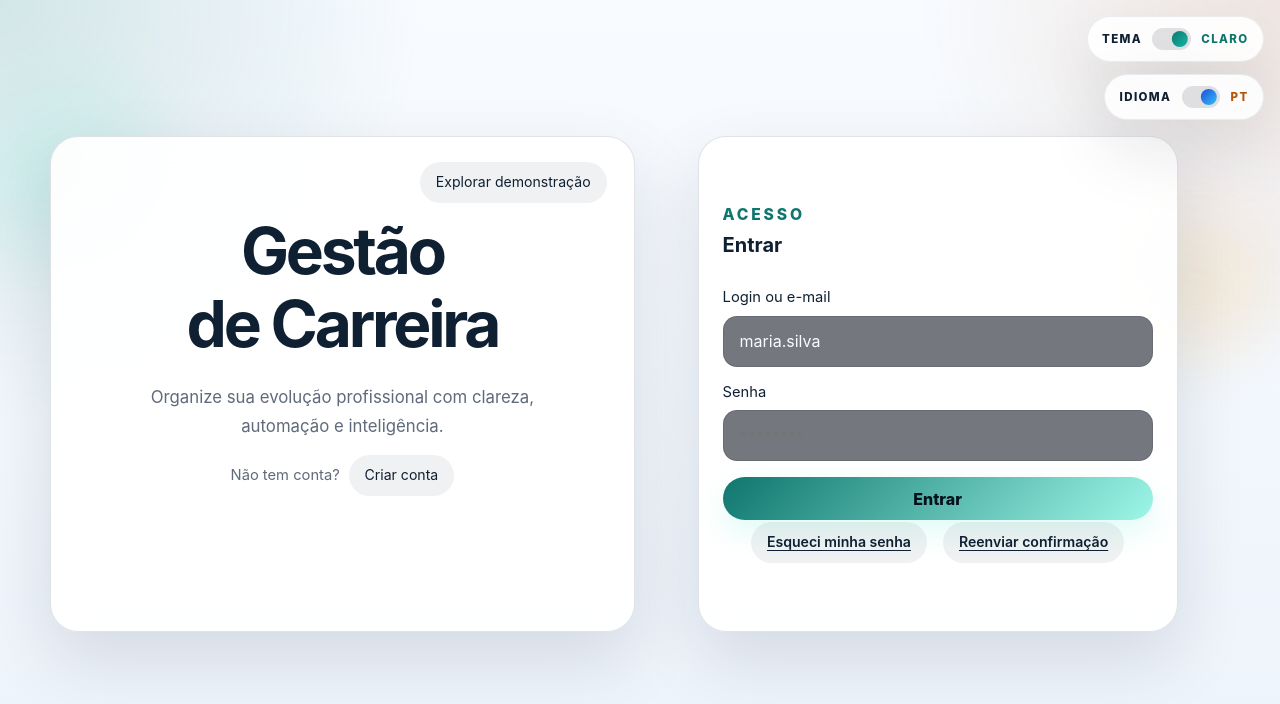
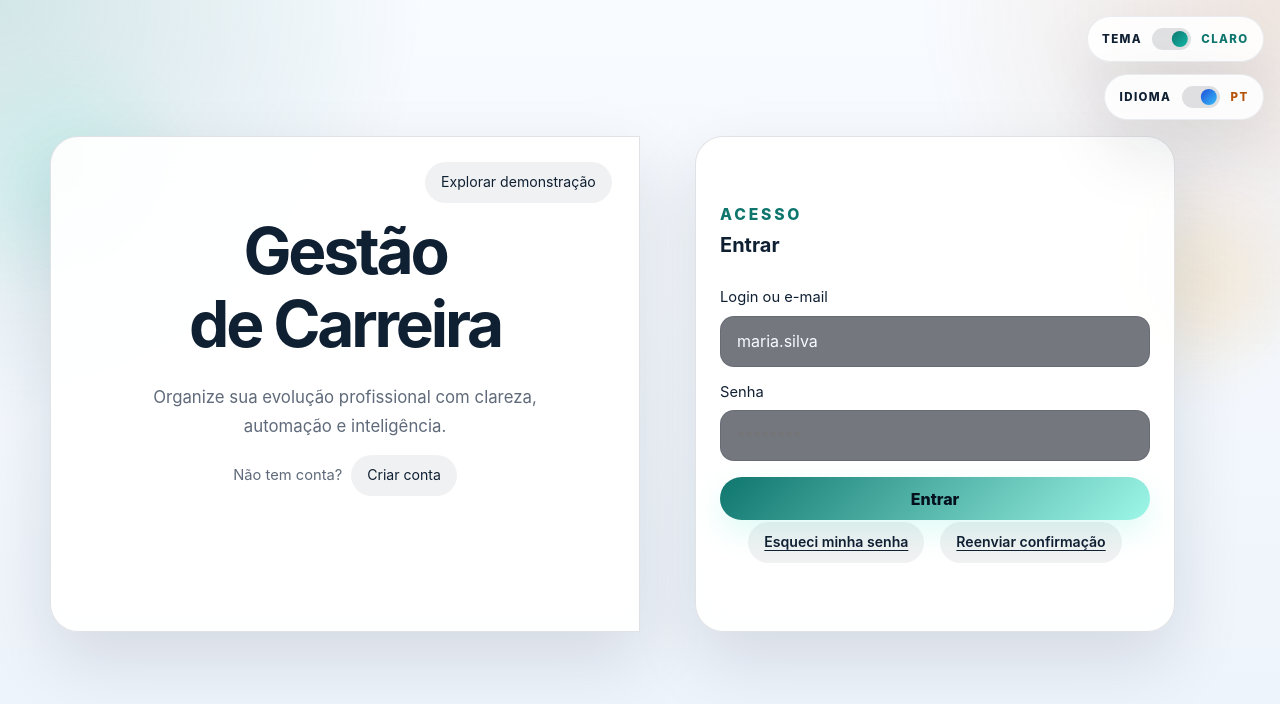
Before and after one commit to nathaliareiss/Gestaodecarreira, a Next.js app in the folder frontend/: page / in a window 1280 px wide. Shown: the top 704 px of the page. Built offline with nearby package versions, Linux system fonts and the light colour scheme; no server answers.

Commit message:
feat: ajustar estilos da seção de autenticação para remover espaçamento e adicionar bordas arredondadas

```diff
--- a/frontend/app/globals.css
+++ b/frontend/app/globals.css
@@ -258,8 +258,18 @@
 
 .hero--auth {
   grid-template-columns: minmax(0, 1fr) minmax(0, 1fr);
-  gap: 0.65rem;
+  gap: 0;
   align-items: stretch;
+}
+
+.hero--auth > *:first-child {
+  border-top-right-radius: 0;
+  border-bottom-right-radius: 0;
+}
+
+.hero--auth > *:last-child {
+  border-top-left-radius: 0;
+  border-bottom-left-radius: 0;
 }
 
 .hero--auth > * {
```
